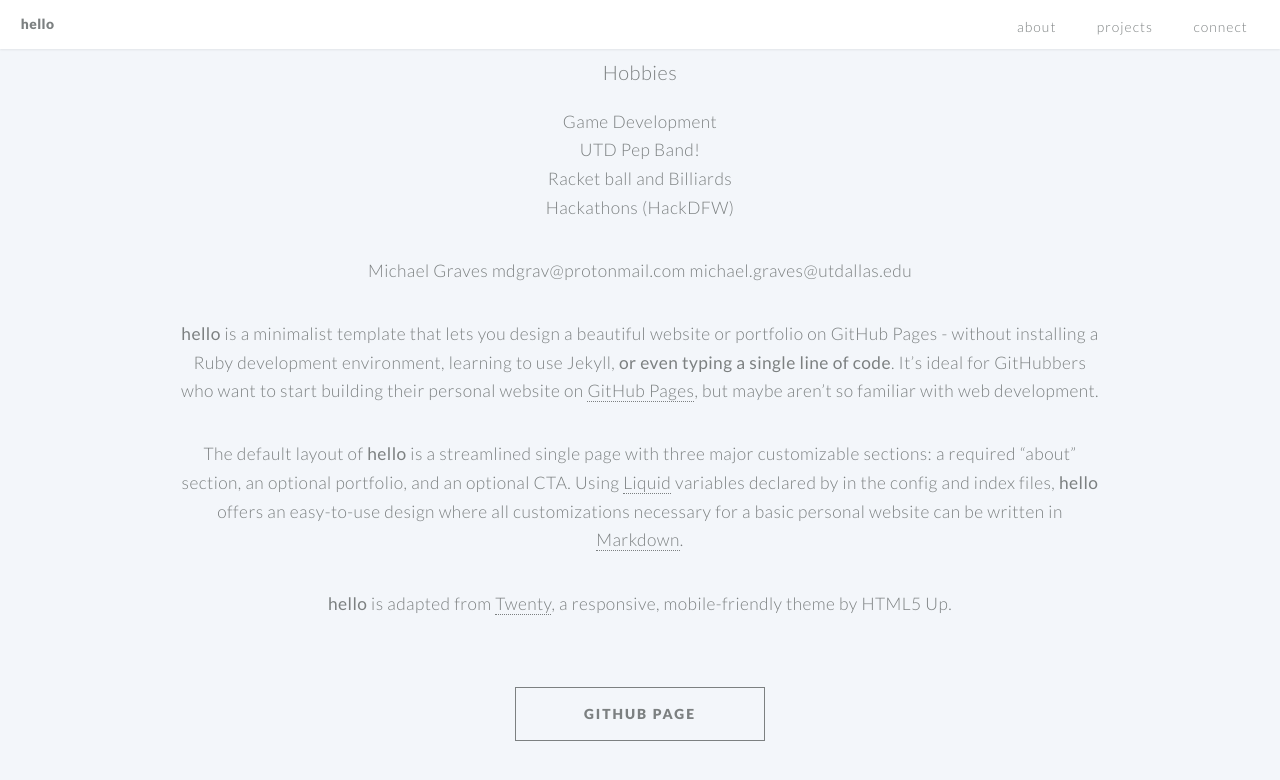
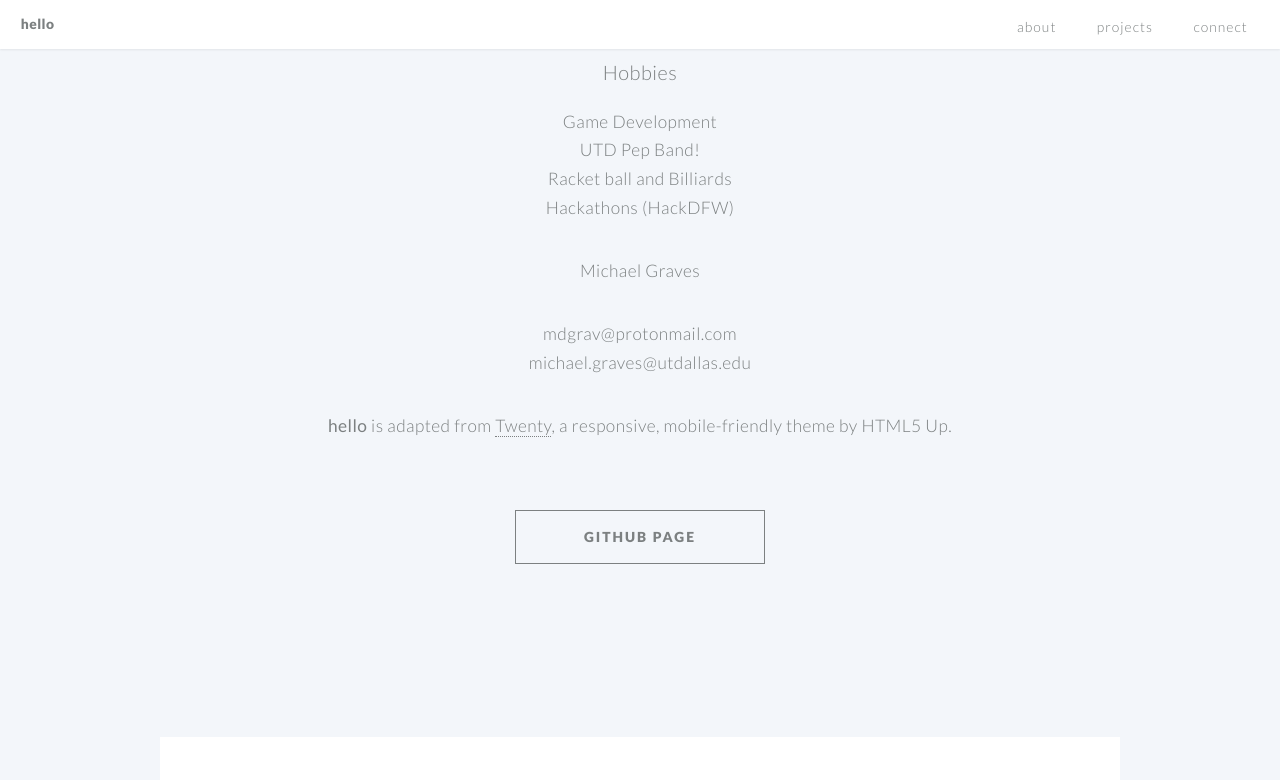
Before and after one commit to michaelgrav/Old-Personal-Website, a Jekyll site: the page built from index.md, in a window 1280 px wide and 900 px high, scrolled down 1209 px. Shown: the top 780 px of the window. Built offline with Jekyll 4.4.1, drawn with Linux system fonts in a browser that asks for light colours.

Commit message:
Update index.md

```diff
--- a/index.md
+++ b/index.md
@@ -57,15 +57,8 @@
 - Hackathons (HackDFW)
 
 Michael Graves
-mdgrav@protonmail.com
-michael.graves@utdallas.edu
-
-**hello** is a minimalist template that lets you design a beautiful website or portfolio on GitHub Pages - without installing a Ruby
-development environment, learning to use Jekyll, **or even typing a single line of code**. It's ideal for GitHubbers
-who want to start building their personal website on [GitHub Pages](https://pages.github.com/), but maybe aren't so familiar with web development.
-
-
-The default layout of **hello** is a streamlined single page with three major customizable sections: a required "about" section, an optional portfolio, and an optional CTA. Using [Liquid](https://shopify.github.io/liquid/) variables declared by in the config and index files, **hello** offers an easy-to-use design where all customizations necessary for a basic personal website can be written in [Markdown](https://www.markdownguide.org/basic-syntax/).
+- mdgrav@protonmail.com
+- michael.graves@utdallas.edu
 
 
 **hello** is adapted from [Twenty](https://html5up.net/twenty), a responsive, mobile-friendly theme by HTML5 Up.
```
